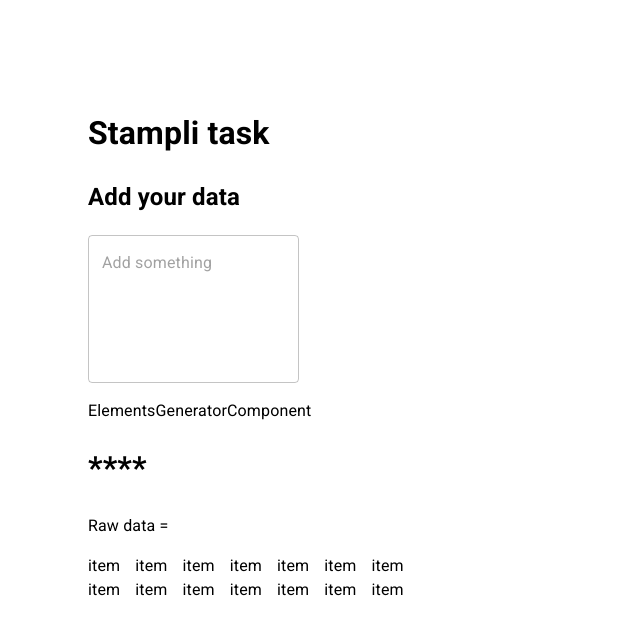
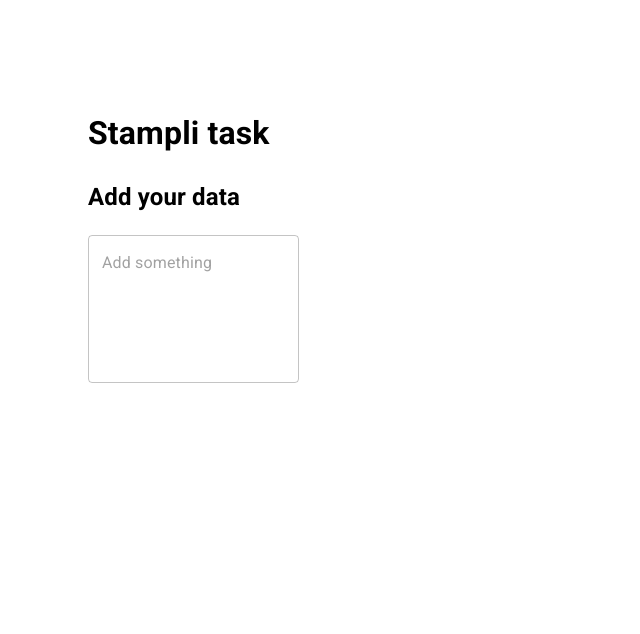
Before and after one commit to lingar-studying/react-studying-new-5784, a React (Create React App) app: page / in a window 1280 px wide. Shown: the top 634 px of the page, without its empty margins (0-640 px from the left). Built offline with nearby package versions, Linux system fonts and the light colour scheme.

Commit message:
Some cleaning

```diff
--- a/src/ElementsGeneratorComponent.jsx
+++ b/src/ElementsGeneratorComponent.jsx
@@ -22,7 +22,7 @@
 
 
     useEffect(() => {
-        console.log("data = ", elementsData);
+
         if (elementsData == null) {
             return;
         }
@@ -107,67 +107,15 @@
 
     return (
         <>
-            <p>ElementsGeneratorComponent</p>
+
 
             {elementsData && elementsData.length > 0 && (
                 <>
-                    <h1>Here are your generated grids:</h1>
+
                     {renderGrid()}
                 </>
             )}
 
-            <h1>****</h1>
-
-            <p>Raw data = {props.rawData}</p>
-            <Grid container columnSpacing={"15px"}>
-                <Grid item>
-                    <div>item</div>
-                </Grid>
-                <Grid item>
-                    <div>item</div>
-                </Grid>
-                <Grid item>
-                    <div>item</div>
-                </Grid>
-                <Grid item>
-                    <div>item</div>
-                </Grid>
-                <Grid item>
-                    <div>item</div>
-                </Grid>
-                <Grid item>
-                    <div>item</div>
-                </Grid>
-                <Grid item>
-                    <div>item</div>
-                </Grid>
-
-            </Grid>
-
-            <Grid container columnSpacing={"15px"}>
-                <Grid item>
-                    <div>item</div>
-                </Grid>
-                <Grid item>
-                    <div>item</div>
-                </Grid>
-                <Grid item>
-                    <div>item</div>
-                </Grid>
-                <Grid item>
-                    <div>item</div>
-                </Grid>
-                <Grid item>
-                    <div>item</div>
-                </Grid>
-                <Grid item>
-                    <div>item</div>
-                </Grid>
-                <Grid item>
-                    <div>item</div>
-                </Grid>
-
-            </Grid>
         </>
     );
 }
```
